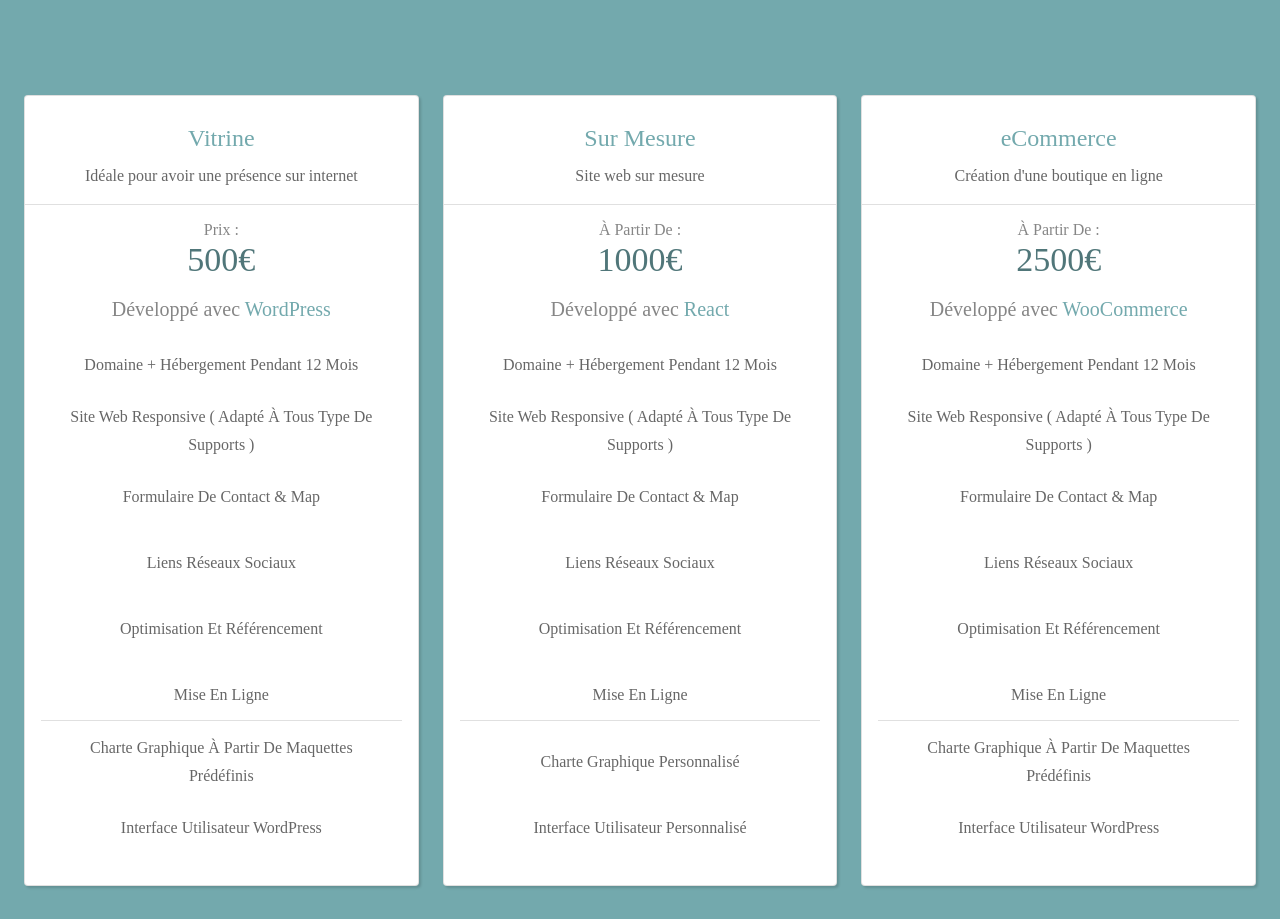
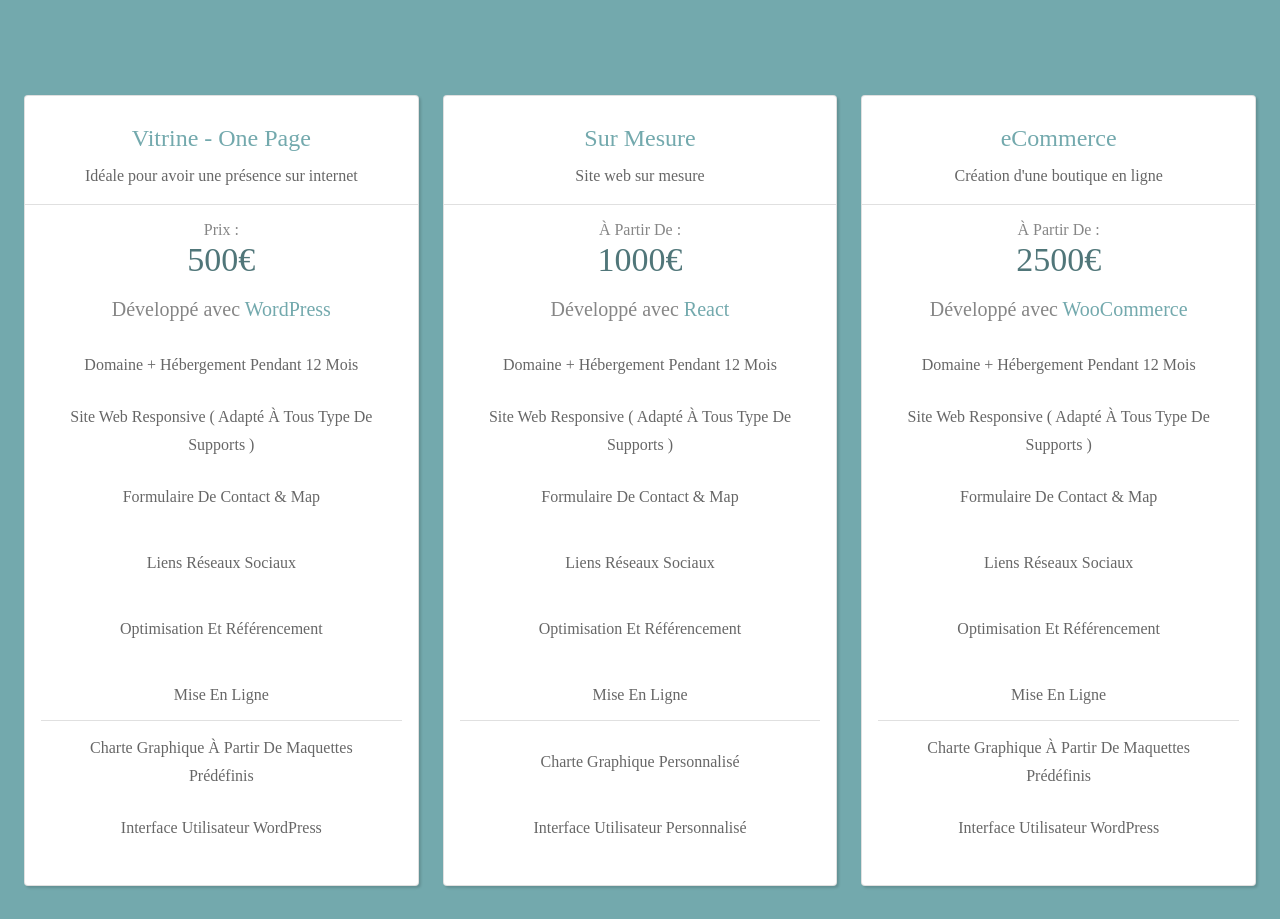
Before and after one commit to RomainSan/rdevs, a React (Create React App) app: page / in a window 1280 px wide. Shown: the part 3560-4479 px from the top of the page. Built offline with nearby package versions, Linux system fonts and the light colour scheme.

Commit message:
site name

```diff
--- a/public/index.html
+++ b/public/index.html
@@ -11,7 +11,7 @@
     />
     <link rel="apple-touch-icon" href="%PUBLIC_URL%/logo192.png" />
     <link rel="manifest" href="%PUBLIC_URL%/manifest.json" />
-    <title>React App</title>
+    <title>RdevS - Création de sites web</title>
   </head>
   <body>
     <noscript>You need to enable JavaScript to run this app.</noscript>
--- a/src/App.js
+++ b/src/App.js
@@ -5,7 +5,7 @@ import ScrollTop from "./components/ScrollTop";
 
 function App() {
   return (
-    <BrowserRouter basename={process.env.PUBLIC_URL}>
+    <BrowserRouter>
       <ScrollTop />
       <Routes>
         <Route path="/" element={<Home />} />
--- a/src/components/Home/Tarif/Tarifs.js
+++ b/src/components/Home/Tarif/Tarifs.js
@@ -16,7 +16,7 @@ const priceArray = [
     price: "500€",
     tech: "WordPress",
     link: "https://fr.wordpress.org/",
-    prestation: "Vitrine",
+    prestation: "Vitrine - One Page",
     description: "Idéale pour avoir une présence sur internet",
     content: [
       "Domaine + hébergement pendant 12 mois",
```
